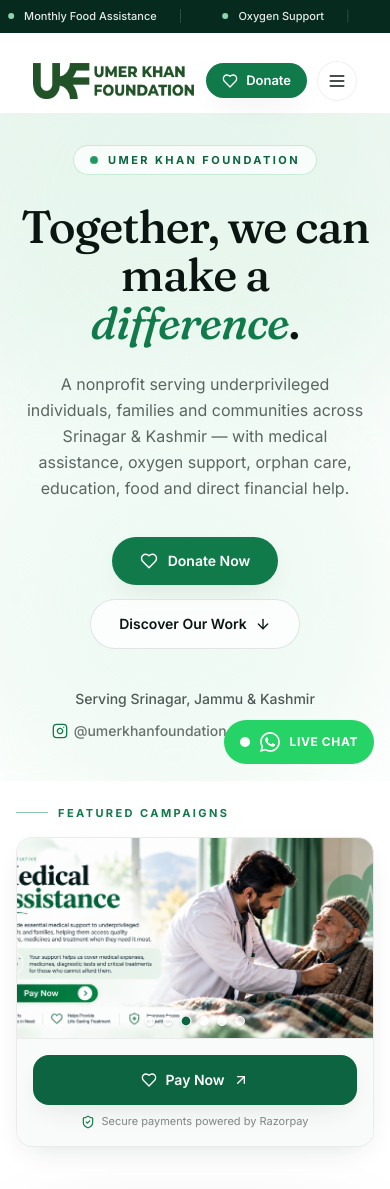
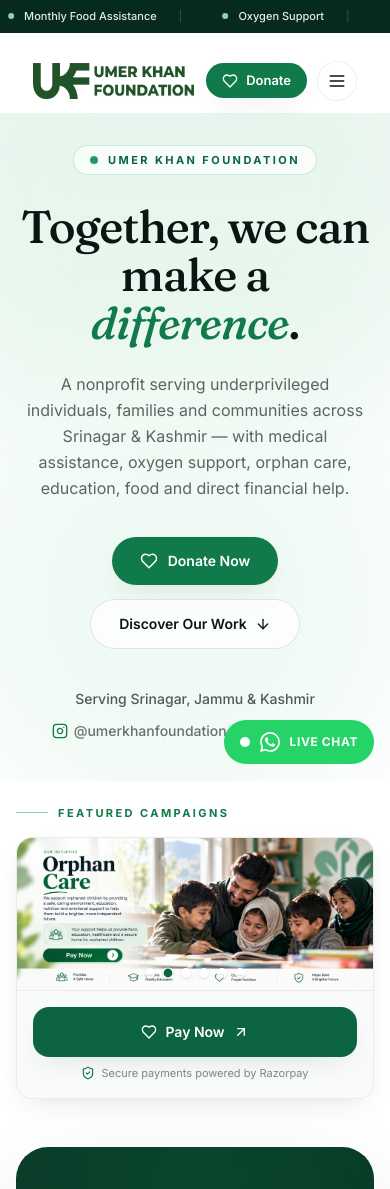
Before and after one commit to zaidqurieshi/umerkhanfoundation-website, a React (Vite) app: page / in a window 390 px wide. Shown: the top 1189 px of the page. Built offline with nearby package versions, Linux system fonts and the light colour scheme.

Commit message:
fix: fit campaign banners on mobile and slow rotation

```diff
--- a/src/components/CampaignBanner.jsx
+++ b/src/components/CampaignBanner.jsx
@@ -4,7 +4,7 @@
 import Reveal from "./ui/Reveal"
 import { oxygenCampaign } from "../data/content"
 
-const SLIDE_INTERVAL = 3000
+const SLIDE_INTERVAL = 5000
 
 export default function CampaignBanner() {
   const [activeSlide, setActiveSlide] = useState(0)
@@ -38,7 +38,7 @@
         <Reveal>
           <div className="overflow-hidden rounded-2xl border border-black/[0.08] bg-white shadow-card sm:rounded-3xl">
             <div
-              className="relative aspect-[16/9] w-full overflow-hidden bg-slate-100 sm:aspect-[1920/820]"
+              className="relative aspect-[1920/820] w-full overflow-hidden bg-slate-100"
               role="region"
               aria-roledescription="carousel"
               aria-label="Foundation initiatives"
@@ -54,7 +54,7 @@
                   height={820}
                   loading={index === 0 ? "eager" : "lazy"}
                   fetchPriority={index === 0 ? "high" : "auto"}
-                  className={`absolute inset-0 h-full w-full select-none object-cover transition-opacity duration-700 ${index === activeSlide ? "opacity-100" : "opacity-0"}`}
+                  className={`absolute inset-0 h-full w-full select-none object-contain transition-opacity duration-700 sm:object-cover ${index === activeSlide ? "opacity-100" : "opacity-0"}`}
                   aria-hidden={index !== activeSlide}
                 />
               ))}
```
